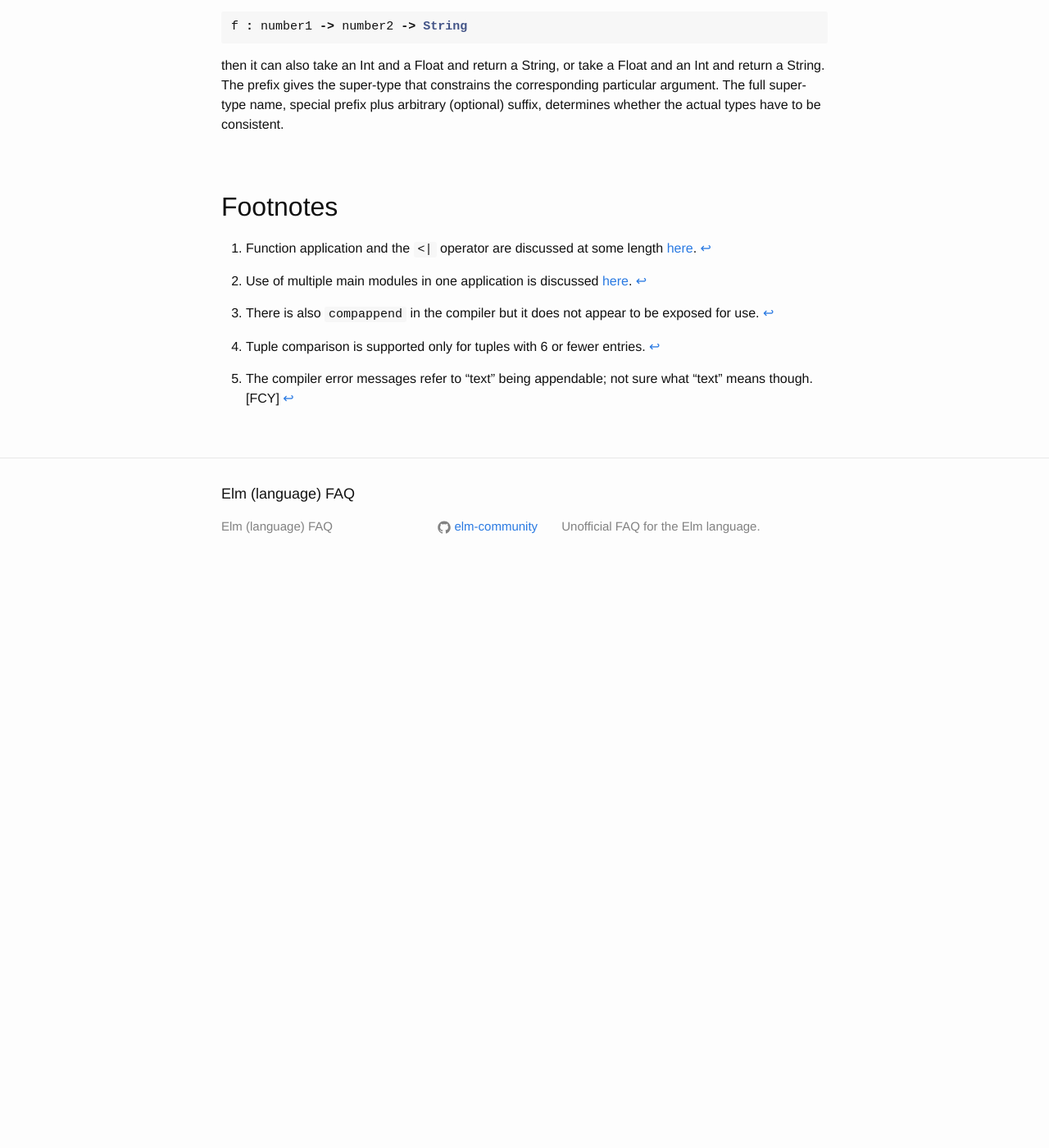
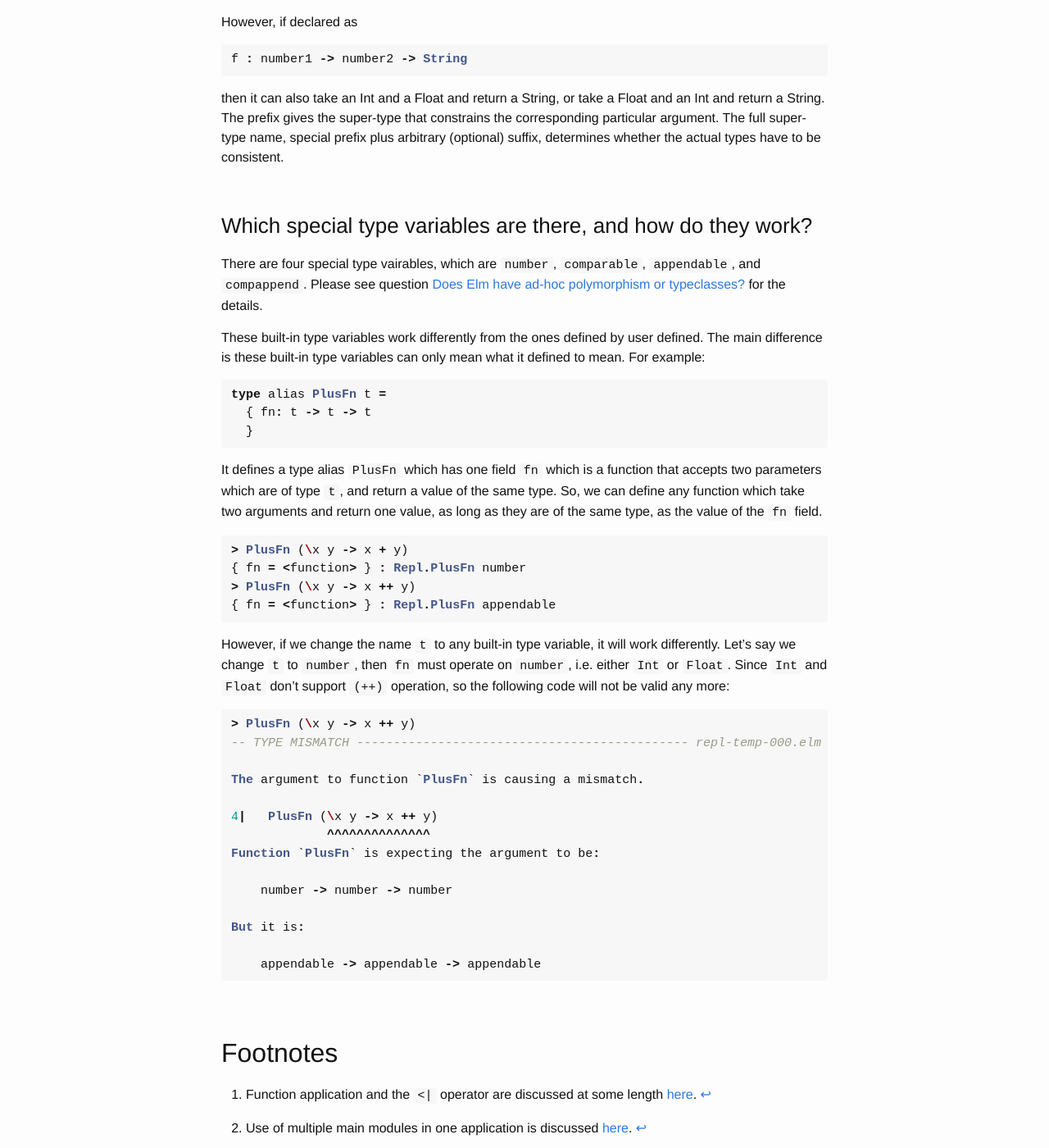
Before and after one commit to gunnarahlberg/elm-faq, a Jekyll site: the page built from index.md, in a window 1280 px wide and 1400 px high, scrolled down 8351 px. Shown: the whole window at 82% size. Built offline with Jekyll 4.4.1, drawn with Linux system fonts in a browser that asks for light colours; before the commit the page ends 9064 px from its top, so only the background shows below that; some of the changed text lies outside the part shown.

Commit message:
built-in type variables behavior

````diff
--- a/index.md
+++ b/index.md
@@ -302,4 +302,44 @@ f : number1 -> number2 -> String
 
 then it can also take an Int and a Float and return a String, or take a Float and an Int and return a String. The prefix gives the super-type that constrains the corresponding particular argument. The full super-type name, special prefix plus arbitrary (optional) suffix, determines whether the actual types have to be consistent.
 
+### Which special type variables are there, and how do they work?
+
+There are four special type vairables, which are `number`, `comparable`, `appendable`, and `compappend`. Please see question [Does Elm have ad-hoc polymorphism or typeclasses?](#does-elm-have-ad-hoc-polymorphism-or-typeclasses) for the details.
+
+These built-in type variables work differently from the ones defined by user defined. The main difference is these built-in type variables can only mean what it defined to mean. For example:
+
+```haskell
+type alias PlusFn t =
+  { fn: t -> t -> t
+  }
+```
+
+It defines a type alias `PlusFn` which has one field `fn` which is a function that accepts two parameters which are of type `t`, and return a value of the same type. So, we can define any function which take two arguments and return one value, as long as they are of the same type, as the value of the `fn` field.
+
+```haskell
+> PlusFn (\x y -> x + y)
+{ fn = <function> } : Repl.PlusFn number
+> PlusFn (\x y -> x ++ y)
+{ fn = <function> } : Repl.PlusFn appendable
+```
+
+However, if we change the name `t` to any built-in type variable, it will work differently. Let's say we change `t` to `number`, then `fn` must operate on `number`, i.e. either `Int` or `Float`. Since `Int` and `Float` don't support `(++)` operation, so the following code will not be valid any more:
+
+```haskell
+> PlusFn (\x y -> x ++ y)
+-- TYPE MISMATCH --------------------------------------------- repl-temp-000.elm
+
+The argument to function `PlusFn` is causing a mismatch.
+
+4|   PlusFn (\x y -> x ++ y)
+             ^^^^^^^^^^^^^^
+Function `PlusFn` is expecting the argument to be:
+
+    number -> number -> number
+
+But it is:
+
+    appendable -> appendable -> appendable
+```
+
 ## Footnotes
````
